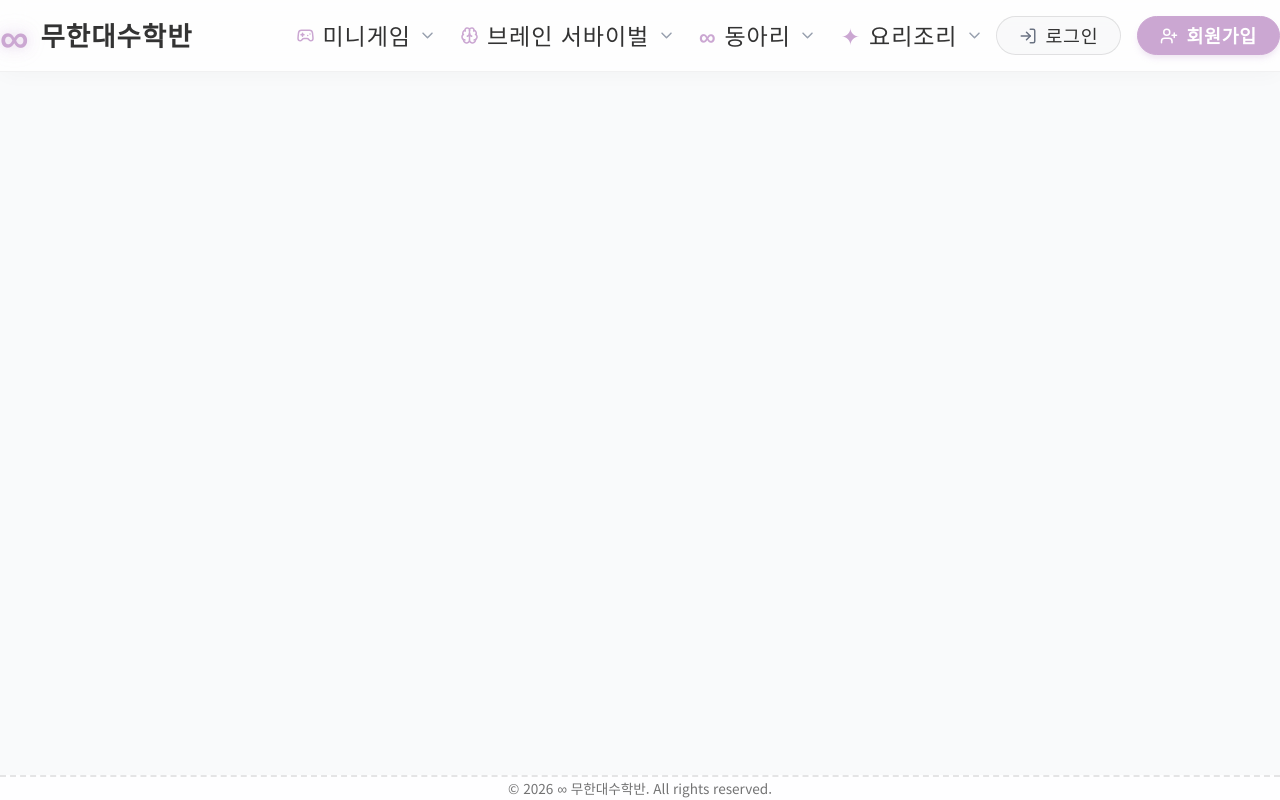
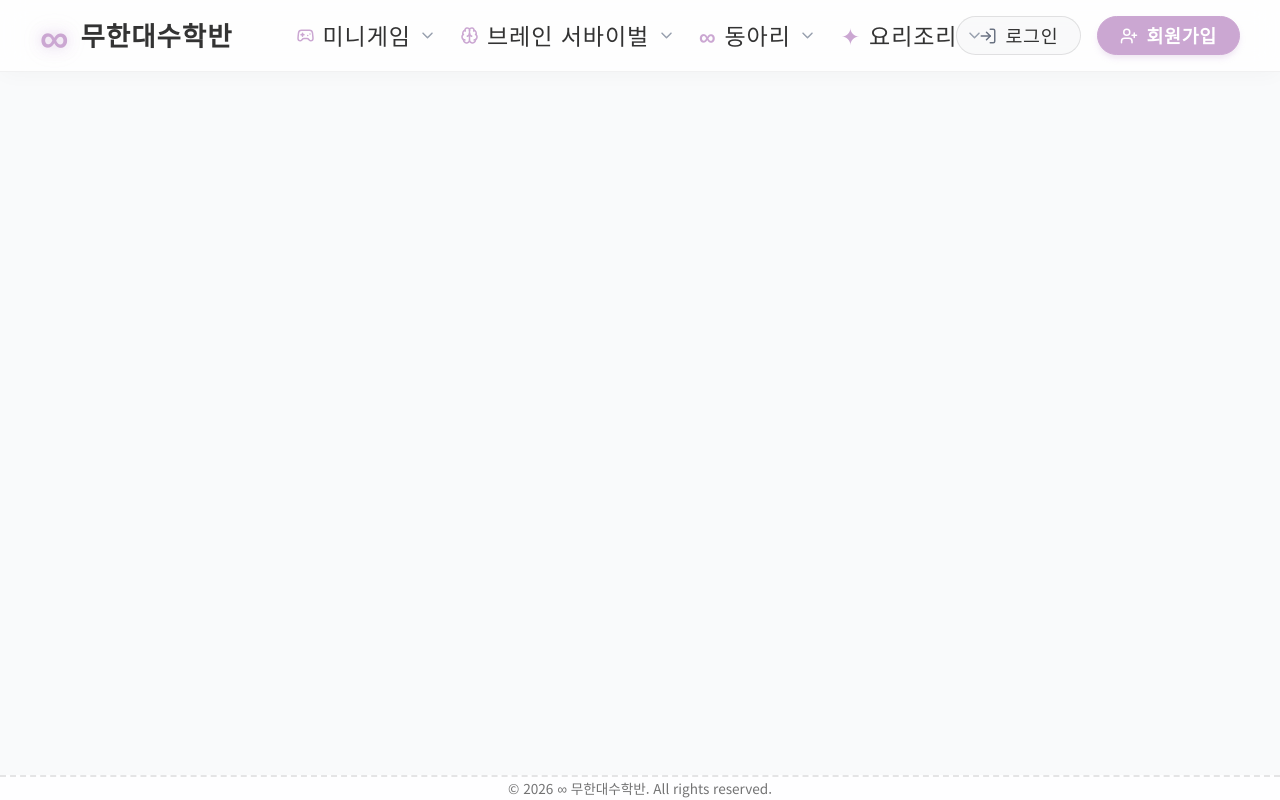
Before and after one commit to rlawlsdnjs78-infinity/infinitymath, a Next.js app: page / in a window 1280 px wide. Built offline with nearby package versions, Linux system fonts and the light colour scheme; a web font is replaced by a local one.

Commit message:
fix: 데스크톱 헤더 좌우 여백 복원 (전역 padding 리셋에 의해 px-* 무효화되던 문제)

```diff
--- a/src/app/components/Header.tsx
+++ b/src/app/components/Header.tsx
@@ -25,7 +25,7 @@ export default function Header() {
   return (
     <header
       id="header"
-      className="w-full relative z-30 py-3.5 px-4 sm:px-6 xl:px-10"
+      className="site-header w-full relative z-30 py-3.5"
       style={{
         background: "rgba(255, 255, 255, 0.8)",
         backdropFilter: "blur(12px)",
--- a/src/app/components/MobileMenu.tsx
+++ b/src/app/components/MobileMenu.tsx
@@ -136,8 +136,8 @@ export default function MobileMenu() {
             >
               {/* 드로어 헤더 */}
               <div
-                className="flex items-center justify-between px-5"
-                style={{ minHeight: 72, borderBottom: "1px solid rgba(0,0,0,0.06)" }}
+                className="flex items-center justify-between"
+                style={{ minHeight: 72, padding: "0 1.25rem", borderBottom: "1px solid rgba(0,0,0,0.06)" }}
               >
                 <Link href="/" onClick={close} style={{ textDecoration: "none" }} className="flex items-center gap-2">
                   <span
@@ -177,7 +177,7 @@ export default function MobileMenu() {
               </div>
 
               {/* 메뉴 목록 (아코디언) */}
-              <nav aria-label="모바일 네비게이션" className="flex-1 overflow-y-auto px-3 py-4">
+              <nav aria-label="모바일 네비게이션" className="flex-1 overflow-y-auto" style={{ padding: "1rem 0.75rem" }}>
                 <ul className="flex flex-col gap-1">
                   {MENU_GROUPS.map((group) => {
                     const isExpanded = expanded === group.id;
@@ -188,8 +188,9 @@ export default function MobileMenu() {
                           type="button"
                           aria-expanded={isExpanded}
                           onClick={() => setExpanded(isExpanded ? null : group.id)}
-                          className="w-full flex items-center gap-3 px-3 py-3 rounded-xl transition-colors duration-150 hover:bg-gray-100"
+                          className="w-full flex items-center gap-3 rounded-xl transition-colors duration-150 hover:bg-gray-100"
                           style={{
+                            padding: "0.75rem",
                             fontFamily: "var(--font-chalk)",
                             fontSize: "1.25rem",
                             color: isExpanded ? "var(--chalk-yellow)" : "var(--chalk-white)",
@@ -212,16 +213,16 @@ export default function MobileMenu() {
 
                         {isExpanded && (
                           <ul
-                            className="flex flex-col gap-0.5 pl-4 pr-1 pt-1 pb-2"
-                            style={{ animation: "slideInUp 0.2s ease forwards" }}
+                            className="flex flex-col gap-0.5"
+                            style={{ padding: "0.25rem 0.25rem 0.5rem 1rem", animation: "slideInUp 0.2s ease forwards" }}
                           >
                             {group.items.map((item) => (
                               <li key={item.label}>
                                 <Link
                                   href={item.href}
                                   onClick={close}
-                                  className="flex items-center gap-2.5 px-4 py-2.5 rounded-lg transition-colors duration-150 hover:bg-gray-100"
-                                  style={{ textDecoration: "none" }}
+                                  className="flex items-center gap-2.5 rounded-lg transition-colors duration-150 hover:bg-gray-100"
+                                  style={{ padding: "0.625rem 1rem", textDecoration: "none" }}
                                 >
                                   <span className="w-[0.6rem] h-[0.6rem] rounded-full bg-[var(--chalk-yellow)] inline-block flex-shrink-0" />
                                   <span
@@ -242,12 +243,13 @@ export default function MobileMenu() {
               </nav>
 
               {/* 하단: 로그인 / 회원가입 */}
-              <div className="flex gap-2 px-4 py-4" style={{ borderTop: "1px solid rgba(0,0,0,0.06)" }}>
+              <div className="flex gap-2" style={{ padding: "1rem", borderTop: "1px solid rgba(0,0,0,0.06)" }}>
                 <Link
                   href="#"
                   onClick={close}
-                  className="flex-1 inline-flex items-center justify-center gap-2 rounded-full py-2.5 transition-colors duration-200 hover:bg-black/5"
+                  className="flex-1 inline-flex items-center justify-center gap-2 rounded-full transition-colors duration-200 hover:bg-black/5"
                   style={{
+                    padding: "0.625rem 0",
                     fontFamily: "var(--font-chalk)",
                     fontSize: "1.05rem",
                     color: "var(--chalk-white)",
@@ -262,8 +264,9 @@ export default function MobileMenu() {
                 <Link
                   href="#"
                   onClick={close}
-                  className="flex-1 inline-flex items-center justify-center gap-2 rounded-full py-2.5 transition-opacity duration-200 hover:opacity-90"
+                  className="flex-1 inline-flex items-center justify-center gap-2 rounded-full transition-opacity duration-200 hover:opacity-90"
                   style={{
+                    padding: "0.625rem 0",
                     fontFamily: "var(--font-chalk)",
                     fontSize: "1.05rem",
                     color: "#ffffff",
--- a/src/app/globals.css
+++ b/src/app/globals.css
@@ -46,6 +46,28 @@
 
 html {
   scroll-behavior: smooth;
+}
+
+/*
+ * 전역 헤더 좌우 여백
+ * 위 리셋(* { padding: 0 })이 Tailwind 의 px-* 유틸리티보다 우선하므로
+ * 반응형 여백은 이 클래스로 지정합니다. (데스크톱 2.5rem = 기존 값)
+ */
+.site-header {
+  padding-left: 1rem;
+  padding-right: 1rem;
+}
+@media (min-width: 640px) {
+  .site-header {
+    padding-left: 1.5rem;
+    padding-right: 1.5rem;
+  }
+}
+@media (min-width: 1280px) {
+  .site-header {
+    padding-left: 2.5rem;
+    padding-right: 2.5rem;
+  }
 }
 
 body {
```
